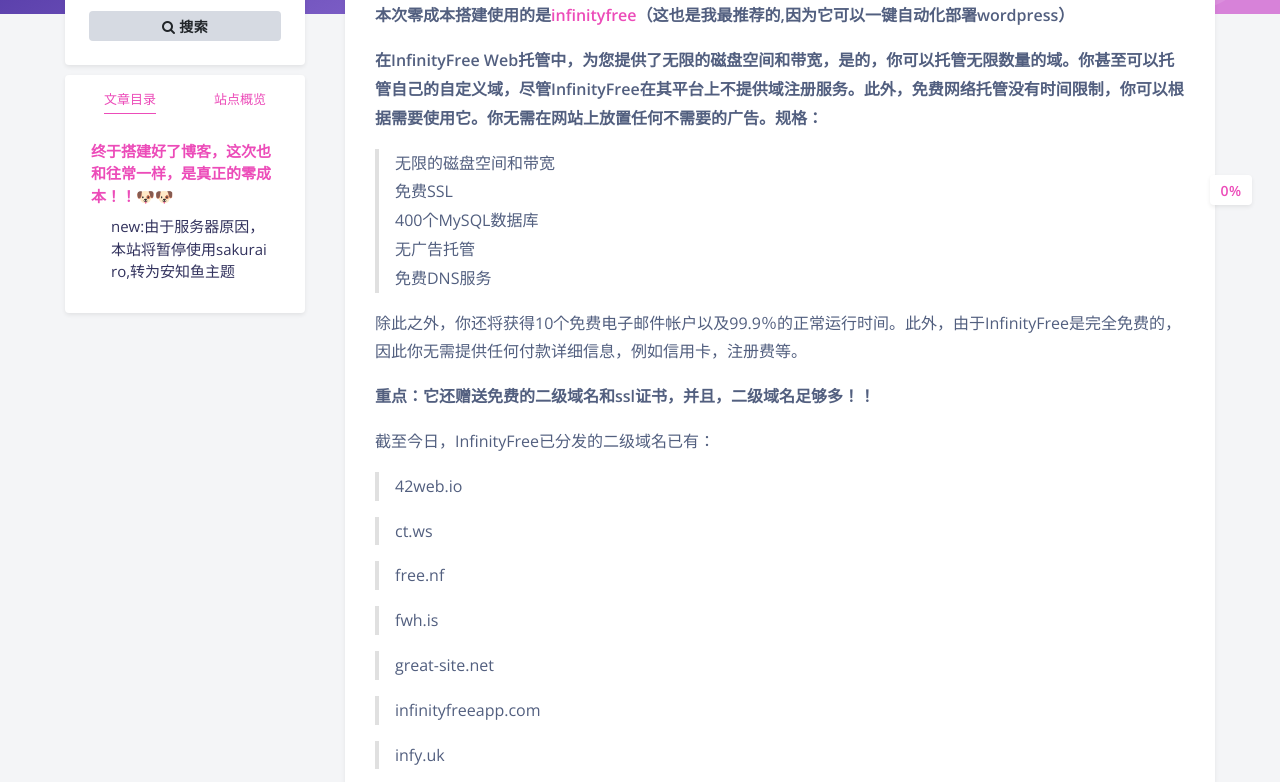
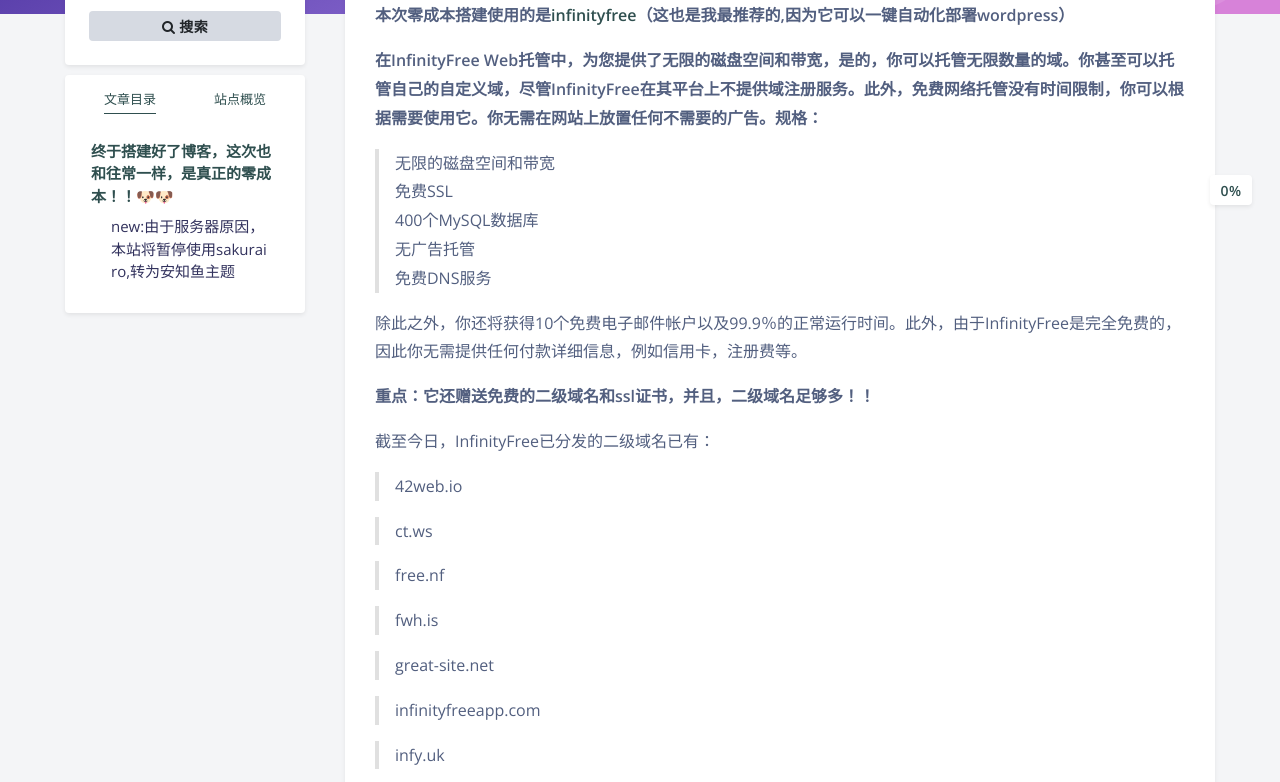
Before and after one commit to daiestman/blog, a plain HTML site: page 2025/01/27/hello-world/index.html in a window 1280 px wide. Shown: the part 560-1342 px from the top of the page. Drawn offline with nearby package versions, Linux system fonts and the light colour scheme; some packages are replaced by stand-ins of ours; no server answers; a script that the page names is missing.

Commit message:
Site updated: 2025-02-22 21:47:10

```diff
--- a/2025/01/27/hello-world/index.html
+++ b/2025/01/27/hello-world/index.html
@@ -20,9 +20,9 @@
 <meta property="article:author" content="John Doe">
 <meta name="twitter:card" content="summary">
 
-	<meta name="theme-color" content="#ec4cb9">
-	<meta name="theme-color-rgb" content="236,76,185">
-	<meta name="theme-color-origin" content="#ec4cb9">
+	<meta name="theme-color" content="#2F4F4F">
+	<meta name="theme-color-rgb" content="47,79,79">
+	<meta name="theme-color-origin" content="#2F4F4F">
 	<meta name="argon-enable-custom-theme-color" content="false">
 	<meta name="theme-card-radius" content="4">
 	<meta name="theme-version" content="1.0.2">
@@ -154,13 +154,13 @@
 <style id="themecolor_css">
 
 	:root{
-		--themecolor: #ec4cb9;
-		--themecolor-dark0: #EB40B4;
-		--themecolor-dark: #EA35B0;
-		--themecolor-dark2: #E71EA7;
-		--themecolor-dark3: #D51798;
-		--themecolor-light: #F17ACB;
-		--themecolor-rgbstr: 236,76,185;
+		--themecolor: #2F4F4F;
+		--themecolor-dark0: #2A4747;
+		--themecolor-dark: #253F3F;
+		--themecolor-dark2: #1C2F2F;
+		--themecolor-dark3: #121F1F;
+		--themecolor-light: #426F6F;
+		--themecolor-rgbstr: 47,79,79;
 		--themecolor-gradient: linear-gradient(150deg,var(--themecolor-light) 15%, var(--themecolor) 70%, var(--themecolor-dark0) 94%);
 
 	}
```
Also changed, not shown: 2025/01/28/好用的手表QQ＆修改版/index.html (+10 -10 lines), 2025/01/29/零成本建站之hexo前言/index.html (+10 -10 lines), archives/2025/01/index.html (+10 -10 lines), archives/2025/index.html (+10 -10 lines), archives/index.html (+10 -10 lines), index.html (+10 -10 lines).
